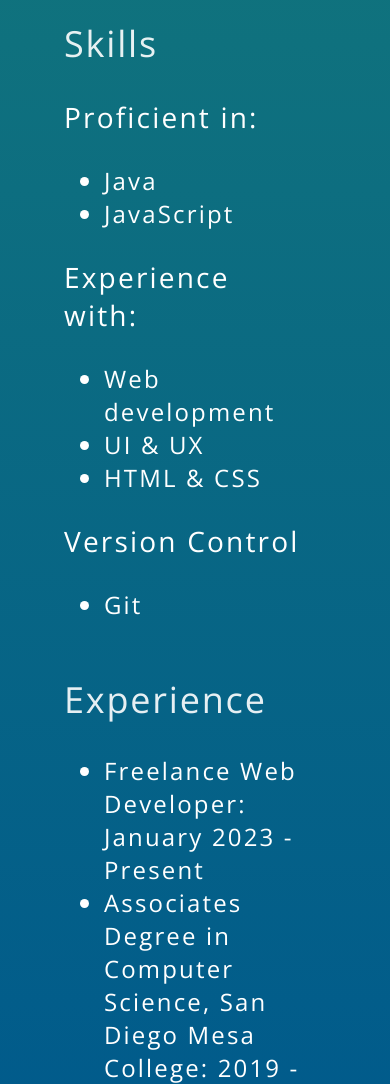
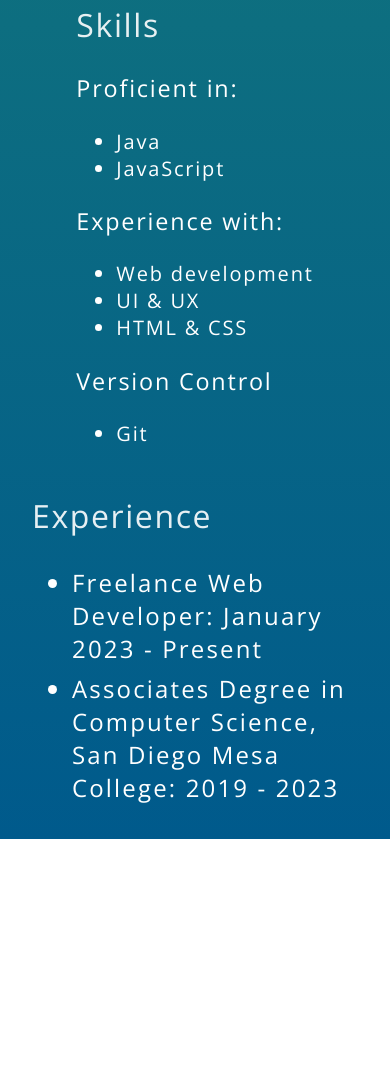
Before and after one commit to Christofuu/Portfolio, a plain HTML site: page index.html in a window 390 px wide. Shown: the part 916-2000 px from the top of the page. After the commit the page ends 1755 px from the top, so only its background shows below. Drawn offline with nearby package versions, Linux system fonts and the light colour scheme.

Commit message:
add mobile formatting, remove redundant style rules

```diff
--- a/styles.css
+++ b/styles.css
@@ -10,14 +10,11 @@ html {
 }
 
 * {
-  font-family: "Open Sans", Arial, Helvetica, sans-serif;
+  font-family: "Calibre", "Open Sans", Arial, Helvetica, sans-serif;
   font-style: normal;
 }
 
 body {
-  /* background-size: 100%; */
-  /* width: 100%;
-    height: 100%; */
   padding: 0;
   margin-left: 4rem;
   margin-right: 4rem;
@@ -25,7 +22,6 @@ body {
 
 .header {
   color: #fff;
-  /* flex: none; */
   font-size: 2rem;
 }
 
@@ -55,9 +51,9 @@ body {
         justify-content: space-evenly;
     }
 
-    .main-menu-nav i {
-        /* padding-left: 0.2rem; */
-        /* padding-right: 0.2rem; */
+    body {
+      margin-left: 2rem;
+      margin-right: 2rem;
     }
 }
 
@@ -65,13 +61,13 @@ body {
   display: flex;
   flex-direction: row;
   flex-wrap: wrap;
-  justify-content: space-between;
+  justify-content: space-evenly;
   width: 100%;
 }
 
 .homepage h2 {
   font-weight: 500;
-  font-size: 36px;
+  font-size: 2rem;
   letter-spacing: 0.05em;
   color: #ffffff;
   opacity: 0.9;
@@ -95,10 +91,7 @@ img {
   font-size: 1.25rem;
   line-height: 30px;
   letter-spacing: 0.09em;
-
   color: #ffffff;
-
-  opacity: 0.9;
   margin-right: 1rem;
 }
 
@@ -106,24 +99,11 @@ img {
   font-weight: 100;
 }
 
-.aboutMe a:link {
-  color: #ffffff;
-}
-
-.aboutMe a:visited {
-  color: #ff6464;
-}
-
-.aboutMe a:hover {
-  color: #ff0000;
-}
-
 .skills {
   font-weight: 100;
-  font-size: 24px;
+  font-size: 1.25rem;
   letter-spacing: 0.09em;
   flex-direction: column;
-  margin-right: 1rem;
   color: #ffffff;
 }
 
@@ -135,8 +115,12 @@ img {
   font-weight: 100;
   font-size: 24px;
   letter-spacing: 0.09em;
-  margin-right: 1rem;
   color: #ffffff;
+}
+
+.experience ul li {
+  padding: .2rem 0;
+
 }
 
 .experience h2 {
```
